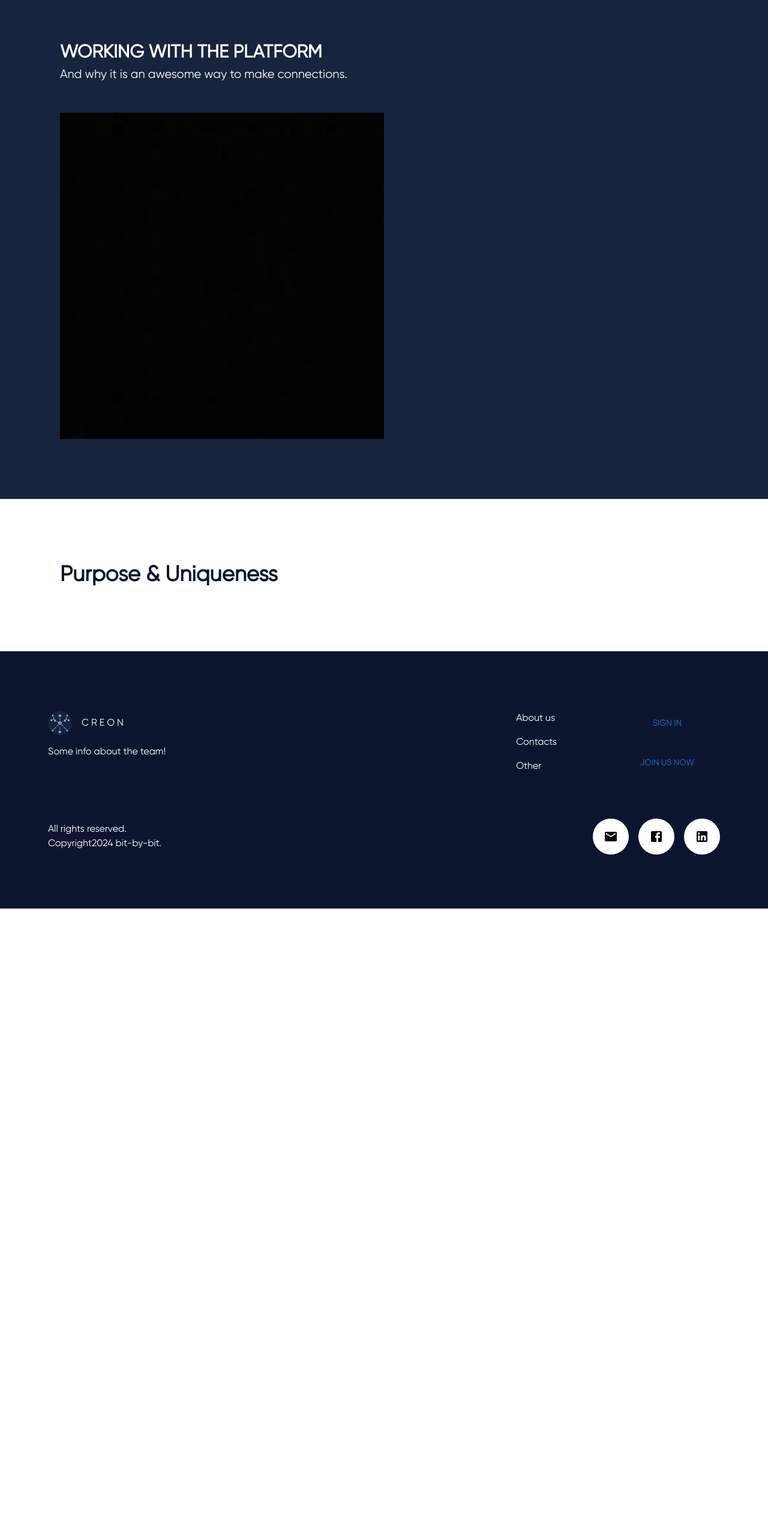
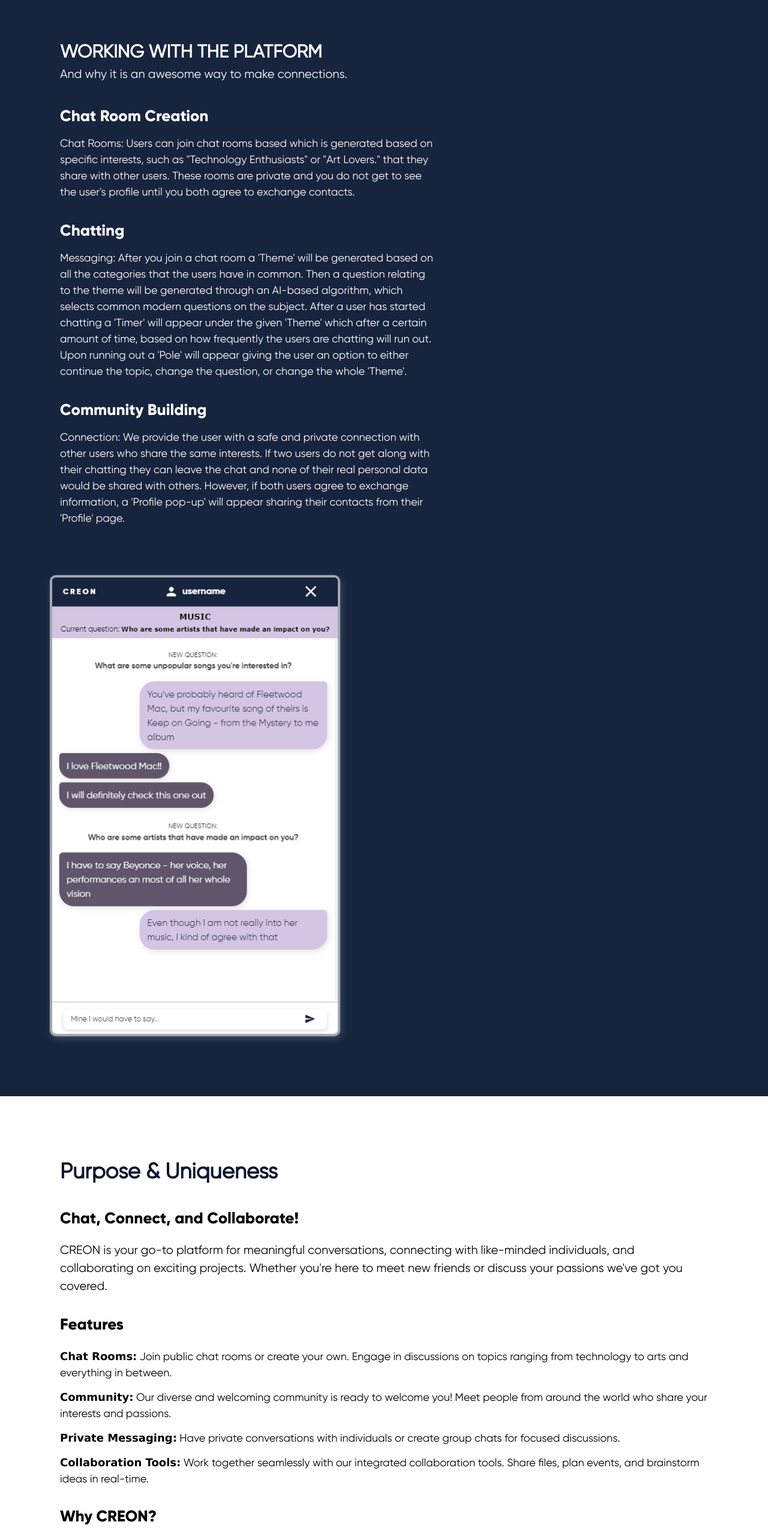
Before and after one commit to forybogdanov/bit-by-bit, a Next.js app in the folder frontend/: page /dashboard in a window 1280 px wide. Shown: the part 886-3449 px from the top of the page at 60% size. Before the commit the page ends 2401 px from the top, so only its background shows below. Built offline with nearby package versions, Linux system fonts and the light colour scheme.

Commit message:
fix: finish everything

```diff
--- a/frontend/src/app/dashboard/page.tsx
+++ b/frontend/src/app/dashboard/page.tsx
@@ -3,8 +3,8 @@ import * as React from "react";
 import "./style.css";
 import Image from "next/image";
 import { Grid, Typography } from "@mui/material";
-import img from "./black.jpg";
 import { useRouter } from 'next/navigation';
+import img from './chat.png';
 
 const roomOptions = [
     {
@@ -75,16 +75,34 @@ export default function Page() {
                 </Grid>
             </Grid>
             <Grid className={'secondSection'} container xs={12} gap={6}>
-                <Grid xs={6}>
+                <Grid xs={7}>
                     <Typography className={'title'}>Working with the platform</Typography>
-                    <Typography className={'subTitle'}>And why it is an awesome way to make connections.</Typography>
+                    <Typography className={'subTitle'} sx={{ marginBottom: '36px' }}>And why it is an awesome way to make connections.</Typography>
+                    <Typography sx={{ color: '#FFF', fontSize: '26px', fontFamily: 'GilroyExtraBold', marginBottom: '12px' }}>Chat Room Creation</Typography>
+                    <Typography sx={{ color: '#FFF', fontSize: '18px', fontFamily: 'Gilroy', marginBottom: '32px' }}>Chat Rooms: Users can join chat rooms based which is generated based on specific interests, such as "Technology Enthusiasts" or "Art Lovers." that they share with other users. These rooms are private and you do not get to see the user's profile until you both agree to exchange contacts.</Typography>
+                    <Typography sx={{ color: '#FFF', fontSize: '26px', fontFamily: 'GilroyExtraBold', marginBottom: '12px' }}>Chatting</Typography>
+                    <Typography sx={{ color: '#FFF', fontSize: '18px', fontFamily: 'Gilroy', marginBottom: '32px' }}>Messaging: After you join a chat room a 'Theme' will be generated based on all the categories that the users have in common. Then a question relating to the theme will be generated through an AI-based algorithm, which selects common modern questions on the subject.  After a user has started chatting a 'Timer' will appear under the given 'Theme' which after a certain amount of time, based on how frequently the users are chatting will run out. Upon running out a 'Pole' will appear giving the user an option to either continue the topic, change the question, or change the whole 'Theme'.</Typography>
+                    <Typography sx={{ color: '#FFF', fontSize: '26px', fontFamily: 'GilroyExtraBold', marginBottom: '12px' }}>Community Building</Typography>
+                    <Typography sx={{ color: '#FFF', fontSize: '18px', fontFamily: 'Gilroy', marginBottom: '32px' }}>Connection: We provide the user with a safe and private connection with other users who share the same interests. If two users do not get along with their chatting they can leave the chat and none of their real personal data would be shared with others. However, if both users agree to exchange information, a 'Profile pop-up' will appear sharing their contacts from their 'Profile' page.</Typography>
                 </Grid>
-                <Grid xs={6}>
+                <Grid xs={5} display={'flex'} justifyContent={'center'}>
                     <Image src={img} alt={'platform photo'} className={'secondSectionImage'}/>
                 </Grid>
             </Grid>
-            <Grid className={'thirdSection'}>
-                <Typography className={'title'}>Purpose & Uniqueness</Typography>
+            <Grid display={'flex'} flexDirection={'column'} className={'thirdSection'}>
+                <Typography className={'title'} sx={{ marginBottom: '32px' }}>Purpose & Uniqueness</Typography>
+                <Typography sx={{ fontFamily: 'GilroyExtraBold', fontSize: '26px', marginBottom: '18px' }}>Chat, Connect, and Collaborate!</Typography>
+                <Typography sx={{ fontFamily: 'Gilroy', fontWeight: '500', fontSize: '20px', marginBottom: '12px' }}>CREON is your go-to platform for meaningful conversations, connecting with like-minded individuals, and collaborating on exciting projects. Whether you're here to meet new friends or discuss your passions we've got you covered.</Typography>
+                <Typography sx={{ fontFamily: 'GilroyExtraBold', fontSize: '26px', marginBottom: '18px', marginTop: '18px' }}>Features</Typography>
+                <Typography sx={{ fontFamily: 'Gilroy', fontWeight: '500', fontSize: '18px', marginBottom: '12px' }}><strong>Chat Rooms:</strong> Join public chat rooms or create your own. Engage in discussions on topics ranging from technology to arts and everything in between.</Typography>
+                <Typography sx={{ fontFamily: 'Gilroy', fontWeight: '500', fontSize: '18px', marginBottom: '12px' }}><strong>Community:</strong> Our diverse and welcoming community is ready to welcome you! Meet people from around the world who share your interests and passions.</Typography>
+                <Typography sx={{ fontFamily: 'Gilroy', fontWeight: '500', fontSize: '18px', marginBottom: '12px' }}><strong>Private Messaging:</strong> Have private conversations with individuals or create group chats for focused discussions.</Typography>
+                <Typography sx={{ fontFamily: 'Gilroy', fontWeight: '500', fontSize: '18px', marginBottom: '12px' }}><strong>Collaboration Tools:</strong> Work together seamlessly with our integrated collaboration tools. Share files, plan events, and brainstorm ideas in real-time.</Typography>
+                <Typography sx={{ fontFamily: 'GilroyExtraBold', fontSize: '26px', marginBottom: '18px', marginTop: '18px' }}>Why CREON?</Typography>
+                <Typography sx={{ fontFamily: 'Gilroy', fontWeight: '500', fontSize: '18px', marginBottom: '12px' }}><strong>Secure & Private:</strong> Your privacy is our top priority. Enjoy chatting in a safe and secure environment.</Typography>
+                <Typography sx={{ fontFamily: 'Gilroy', fontWeight: '500', fontSize: '18px', marginBottom: '12px' }}><strong>User-Friendly:</strong> Our platform is designed for ease of use, whether you're a seasoned chatter or new to online conversations.</Typography>
+                <Typography sx={{ fontFamily: 'Gilroy', fontWeight: '500', fontSize: '18px', marginBottom: '12px' }}><strong>Mobile-Friendly:</strong>  Chat on the go with our mobile-responsive design. Stay connected wherever you are.</Typography>
+                <Typography sx={{ fontFamily: 'GilroyExtraBold', fontSize: '26px',  marginTop: '36px', marginBottom: '-12px' }}>Join CREON today and start exploring the world of limitless conversations and connections!</Typography>
             </Grid>
         </Grid>
     )
--- a/frontend/src/app/dashboard/style.css
+++ b/frontend/src/app/dashboard/style.css
@@ -105,14 +105,16 @@
 }
 
 .secondSection .secondSectionImage {
-    width: 100%;
-    height: 100%;
+
+    border-radius: 10px;
+    box-shadow: 2px 4px 12px 0 rgba(255, 255, 255, 0.2);
+    border: 4px solid rgba(255, 255, 255, 0.6);
 }
 
 .thirdSection {
     padding: 100px;
     display: flex;
-    flex-direction: row-reverse;
+    font-family: Gilroy, sans-serif;
 }
 
 .thirdSection .title {
```
Also changed, not shown: frontend/src/app/dashboard/chat.png (added).
